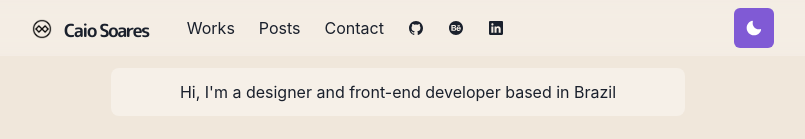
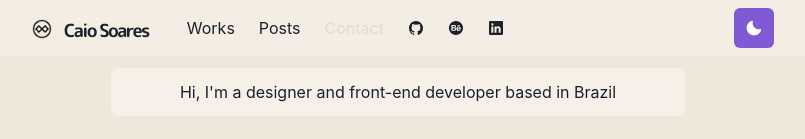
Before and after one commit to CaioFaSoares/chakram, a Next.js app: page / in a window 1280 px wide. Shown: the top 139 px of the page, without its empty margins (242-1047 px from the left). Built offline with nearby package versions, Linux system fonts and the light colour scheme.

Commit message:
Navbar fixing

```diff
--- a/components/navbar.js
+++ b/components/navbar.js
@@ -24,7 +24,7 @@ const LinkItem = ({ href, path, children}) => {
     const active = path === href
     const activeColor = useColorModeValue('whiteAlpha.900', 'blackAlpha.900')
     const inactiveColor = useColorModeValue('gray200', 'whiteAlpha.900')
-    const bgColor = useColorModeValue('purple.500', 'orange')
+    const bgColor = useColorModeValue('purple.500', 'orange.200')
     return (
         <NextLink href={href} passHref>
             <Link
@@ -52,7 +52,7 @@ const Contact = ({path}) => {
 const NoContact = () => {
     return (
         <Text
-            style={{ textDecorationLine: 'line-through' }}
+            color={useColorModeValue('blackAlpha.200', 'whiteAlpha.200')}
             p={2}
         >
             Contact
@@ -102,7 +102,7 @@ const Navbar = props => {
                     <LinkItem href="/posts" path={path}>
                     Posts
                     </LinkItem>
-                    <Contact />
+                    <NoContact />
                     <LinkItem
                         target="_blank"
                         href="https://github.com/CaioFaSoares"
--- a/pages/_app.js
+++ b/pages/_app.js
@@ -2,13 +2,16 @@ import { ChakraProvider } from '@chakra-ui/react'
 import Layout from '../components/layouts/main'
 import Fonts from '../components/fonts'
 import theme from '../lib/theme'
+import { AnimatePresence } from 'framer-motion'
 
 const Website = ({ Component, pageProps, router})  => {
     return (
         <ChakraProvider theme={theme}>
             <Fonts />
             <Layout router={router}>
+
                 <Component {...pageProps} key={router.route}/>
+
             </Layout>
         </ChakraProvider>
     )
```
Also changed, not shown: components/layouts/articles.js (added). Lines whose indentation alone changed are shown as unchanged.
